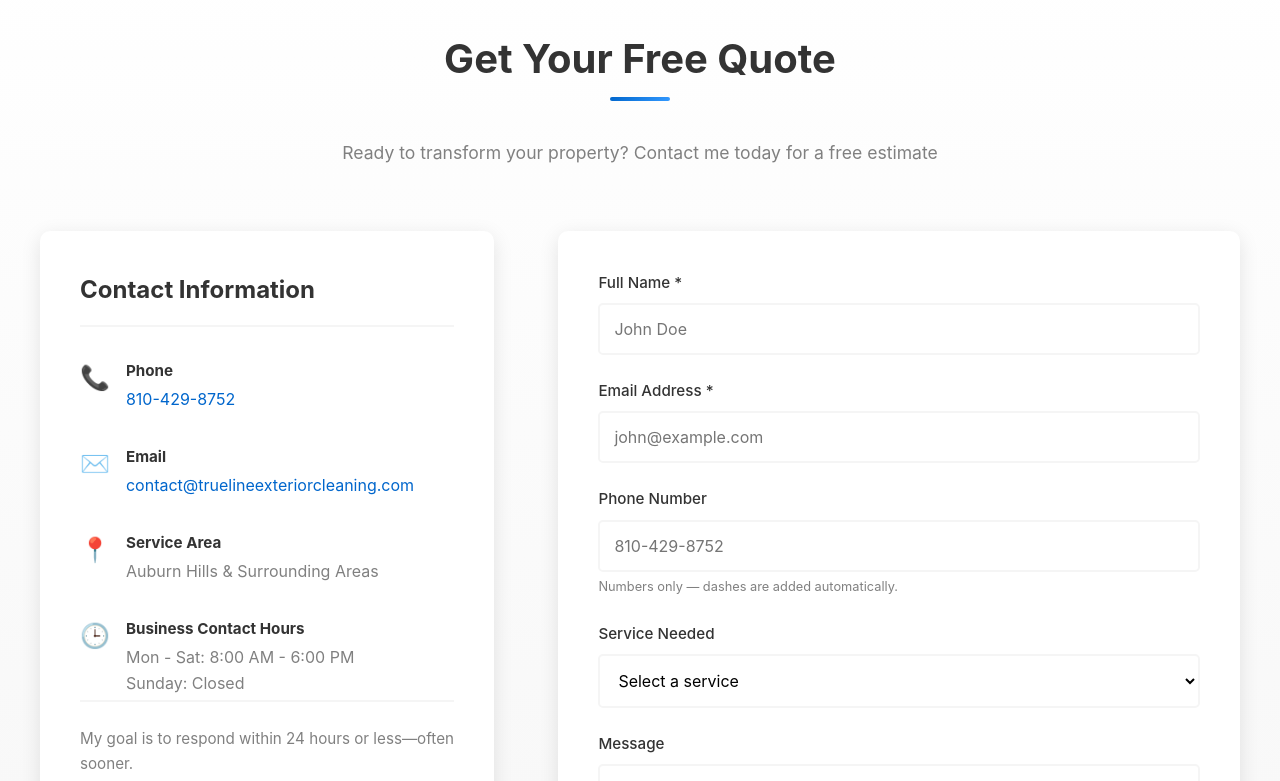
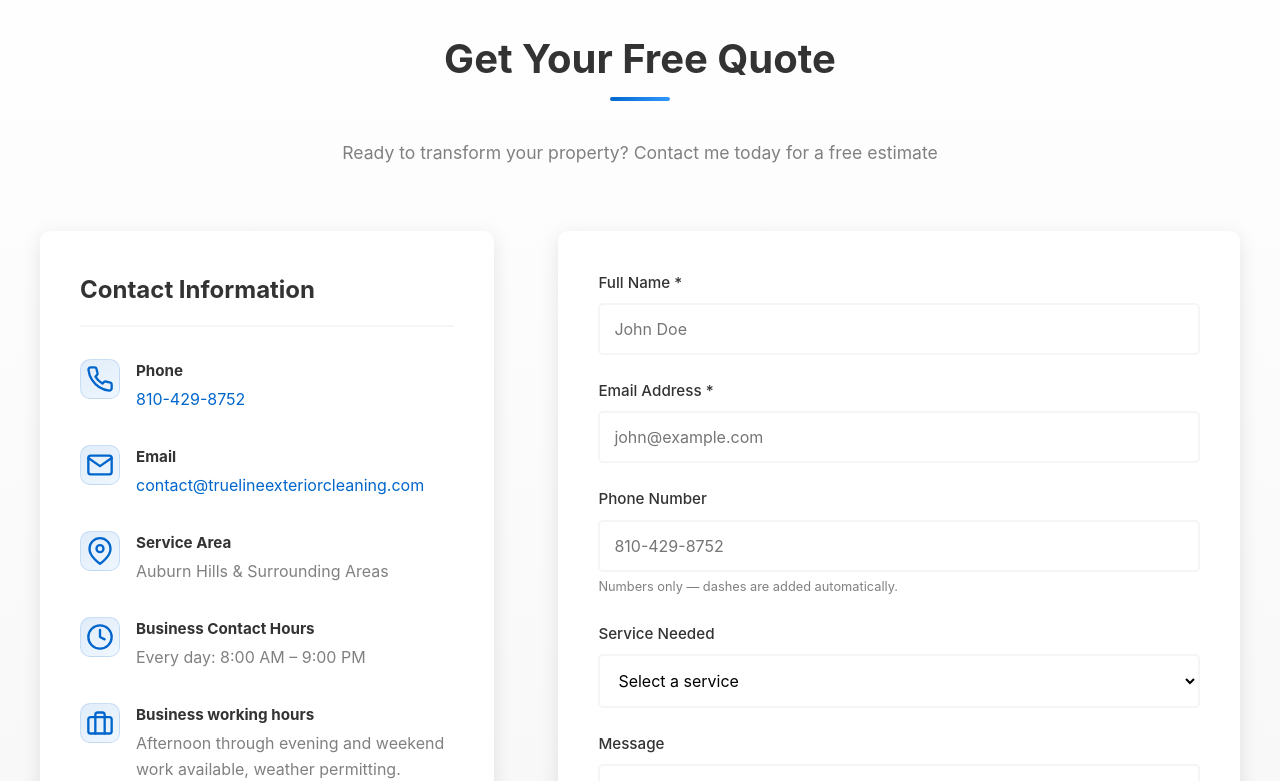
Before and after one commit to Captain8Ten/TrueLineExteriorCleaning, a React (Vite) app: page / in a window 1280 px wide. Shown: the part 2857-3638 px from the top of the page. Built offline with nearby package versions, Linux system fonts and the light colour scheme; no server answers.

Commit message:
Updated info. Updated icons and wording.

```diff
--- a/src/components/Contact.css
+++ b/src/components/Contact.css
@@ -43,7 +43,19 @@
 }
 
 .info-icon {
-  font-size: 1.5rem;
+  display: flex;
+  align-items: center;
+  justify-content: center;
+  width: 2.5rem;
+  height: 2.5rem;
+  flex-shrink: 0;
+  color: var(--primary-blue);
+  background: linear-gradient(145deg, rgba(0, 102, 204, 0.12), rgba(51, 153, 255, 0.08));
+  border-radius: 10px;
+  border: 1px solid rgba(0, 102, 204, 0.15);
+}
+
+.info-icon .theme-icon {
   flex-shrink: 0;
 }
 
@@ -74,6 +86,11 @@
   margin-top: 0.35rem;
   font-size: 0.8rem;
   color: var(--dark-silver);
+}
+
+.contact-working-hours-text {
+  margin: 0;
+  line-height: 1.6;
 }
 
 .contact-response {
--- a/src/components/Contact.jsx
+++ b/src/components/Contact.jsx
@@ -6,6 +6,13 @@ import {
   BUSINESS_PHONE_TEL,
   formatPhoneInput
 } from '../constants/contactInfo'
+import {
+  IconBriefcase,
+  IconClock,
+  IconEnvelope,
+  IconMapPin,
+  IconPhone
+} from './icons/ThemeIcons'
 import './Contact.css'
 
 // Default: POST /api/contact → Pages Function → email Worker (set EMAIL_WORKER_URL on Pages).
@@ -105,7 +112,9 @@ const Contact = () => {
           <div className="contact-info">
             <h3>Contact Information</h3>
             <div className="info-item">
-              <span className="info-icon">📞</span>
+              <span className="info-icon" aria-hidden="true">
+                <IconPhone />
+              </span>
               <div>
                 <strong>Phone</strong>
                 <p>
@@ -114,7 +123,9 @@ const Contact = () => {
               </div>
             </div>
             <div className="info-item">
-              <span className="info-icon">✉️</span>
+              <span className="info-icon" aria-hidden="true">
+                <IconEnvelope />
+              </span>
               <div>
                 <strong>Email</strong>
                 <p>
@@ -123,18 +134,32 @@ const Contact = () => {
               </div>
             </div>
             <div className="info-item">
-              <span className="info-icon">📍</span>
+              <span className="info-icon" aria-hidden="true">
+                <IconMapPin />
+              </span>
               <div>
                 <strong>Service Area</strong>
                 <p>Auburn Hills & Surrounding Areas</p>
               </div>
             </div>
             <div className="info-item">
-              <span className="info-icon">🕒</span>
+              <span className="info-icon" aria-hidden="true">
+                <IconClock />
+              </span>
               <div>
                 <strong>Business Contact Hours</strong>
-                <p>Mon - Sat: 8:00 AM - 6:00 PM</p>
-                <p>Sunday: Closed</p>
+                <p>Every day: 8:00 AM – 9:00 PM</p>
+              </div>
+            </div>
+            <div className="info-item">
+              <span className="info-icon" aria-hidden="true">
+                <IconBriefcase />
+              </span>
+              <div>
+                <strong>Business working hours</strong>
+                <p className="contact-working-hours-text">
+                  Afternoon through evening and weekend work available, weather permitting.
+                </p>
               </div>
             </div>
             <p className="contact-response">
--- a/src/components/Services.jsx
+++ b/src/components/Services.jsx
@@ -4,7 +4,7 @@ import './Services.css'
 const Services = () => {
   const services = [
     {
-      icon: '🚗',
+      icon: '🛣️',
       title: 'Driveways',
       description:
         'Oil spots, tire marks, that dull gray look—I get it. I\'ll hit the concrete or asphalt and bring it back so you\'re loving your driveway again.',
@@ -13,10 +13,10 @@ const Services = () => {
     },
     {
       icon: '🪵',
-      title: 'Decks & Patios',
+      title: 'Decks, Patios, & Fences',
       description:
         'Wood gone gray, composite slick with gunk, or pavers fuzzy with mildew—I\'ll have your deck or patio looking brand new.',
-      pricingLines: ['Small patio: $150', 'Medium deck: $200', 'Large / detailed: $300+'],
+      pricingLines: ['Small: $150', 'Medium: $200', 'Large / detailed: $300+'],
       features: ['Wood, composite, pavers', 'Steps & railings', 'Happy to talk stain or seal after']
     },
     {
@@ -51,7 +51,9 @@ const Services = () => {
         <div className="services-grid">
           {services.map((service, index) => (
             <div key={index} className="service-card">
-              <div className="service-icon">{service.icon}</div>
+              <span className="service-icon" aria-hidden="true">
+                {service.icon}
+              </span>
               <h3 className="service-title">{service.title}</h3>
               <p className="service-description">{service.description}</p>
               <div className="service-pricing" aria-label="Starting prices">
--- /dev/null
+++ b/src/components/icons/ThemeIcons.jsx
@@ -0,0 +1,56 @@
+import React from 'react'
+
+const stroke = {
+  xmlns: 'http://www.w3.org/2000/svg',
+  fill: 'none',
+  stroke: 'currentColor',
+  strokeWidth: 2,
+  strokeLinecap: 'round',
+  strokeLinejoin: 'round',
+  'aria-hidden': true
+}
+
+/** Contact row icons — compact */
+export function IconPhone({ className = '' }) {
+  return (
+    <svg {...stroke} width={28} height={28} viewBox="0 0 24 24" className={`theme-icon ${className}`}>
+      <path d="M22 16.92v3a2 2 0 0 1-2.18 2 19.79 19.79 0 0 1-8.63-3.07 19.5 19.5 0 0 1-6-6 19.79 19.79 0 0 1-3.07-8.67A2 2 0 0 1 4.11 2h3a2 2 0 0 1 2 1.72 12.84 12.84 0 0 0 .7 2.81 2 2 0 0 1-.45 2.11L8.09 9.91a16 16 0 0 0 6 6l1.27-1.27a2 2 0 0 1 2.11-.45 12.84 12.84 0 0 0 2.81.7A2 2 0 0 1 22 16.92z" />
+    </svg>
+  )
+}
+
+export function IconMapPin({ className = '' }) {
+  return (
+    <svg {...stroke} width={28} height={28} viewBox="0 0 24 24" className={`theme-icon ${className}`}>
+      <path d="M21 10c0 7-9 13-9 13s-9-6-9-13a9 9 0 0 1 18 0z" />
+      <circle cx="12" cy="10" r="3" />
+    </svg>
+  )
+}
+
+export function IconEnvelope({ className = '' }) {
+  return (
+    <svg {...stroke} width={28} height={28} viewBox="0 0 24 24" className={`theme-icon ${className}`}>
+      <path d="M4 4h16c1.1 0 2 .9 2 2v12c0 1.1-.9 2-2 2H4c-1.1 0-2-.9-2-2V6c0-1.1.9-2 2-2z" />
+      <path d="m22 6-10 7L2 6" />
+    </svg>
+  )
+}
+
+export function IconClock({ className = '' }) {
+  return (
+    <svg {...stroke} width={28} height={28} viewBox="0 0 24 24" className={`theme-icon ${className}`}>
+      <circle cx="12" cy="12" r="10" />
+      <path d="M12 6v6l4 2" />
+    </svg>
+  )
+}
+
+export function IconBriefcase({ className = '' }) {
+  return (
+    <svg {...stroke} width={28} height={28} viewBox="0 0 24 24" className={`theme-icon ${className}`}>
+      <rect x="2" y="7" width="20" height="14" rx="2" ry="2" />
+      <path d="M16 21V5a2 2 0 0 0-2-2h-4a2 2 0 0 0-2 2v16" />
+    </svg>
+  )
+}
```
